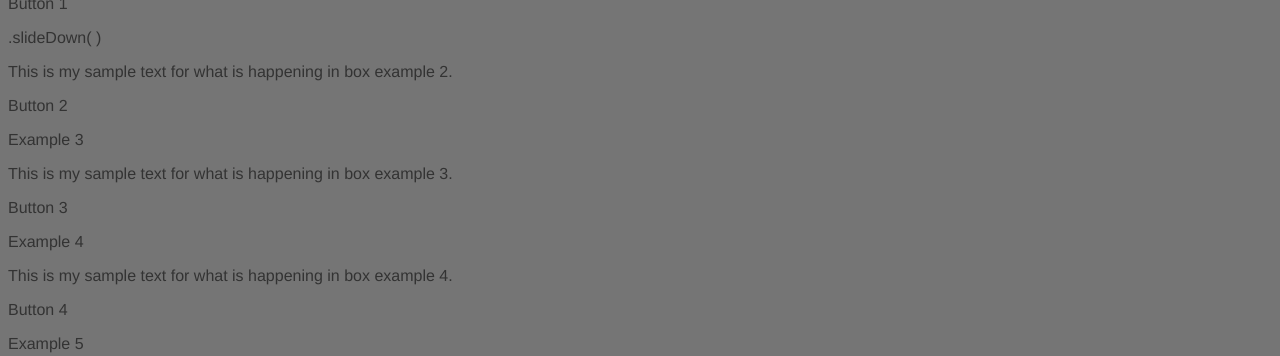
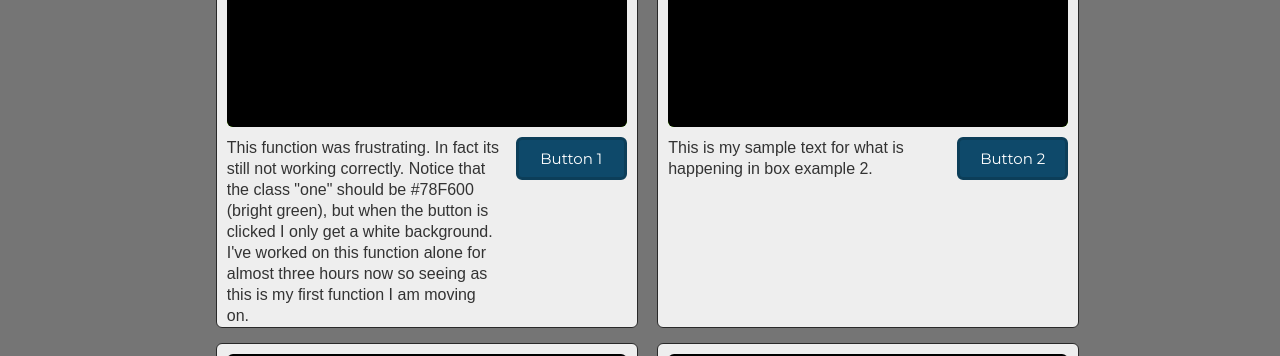
Before and after one commit to Thaddeous/15-Examples-of-jQuery-Uses, a website: page app/index.html in a window 1280 px wide. Shown: the part 107-463 px from the top of the page. Drawn offline with nearby package versions, Linux system fonts and the light colour scheme; files that its build step writes are made by us from their sources.

Commit message:
last nights work plus the correct css file

```diff
--- a/app/index.html
+++ b/app/index.html
@@ -180,6 +180,29 @@
                  <div class="button button15"><p>Button 15</p></div>
             </div>
         </div>
+
+        <div class="container"> <!-- Example example-15 -->
+            <div class="box box16"><p>Example 15</p></div>
+            <div class="leftbar">
+                <div class="text">This is my sample text for what is happening in box example 15.</div>
+            </div>
+            <div class="rightbar">
+                 <div class="button button15"><p>Button 15</p></div>
+            </div>
+        </div>
+
+
+
+
+
+
+
+
+
+
+
+
+
     </div>
 
 
--- a/app/styles/main.scss
+++ b/app/styles/main.scss
@@ -2,30 +2,96 @@
 // endbower
 
 body {
-    background: #757575;
-    font-family: "Helvetica Neue", Helvetica, Arial, sans-serif;
-    color: #333;
+  background: #757575;
+  font-family: "Helvetica Neue", Helvetica, Arial, sans-serif;
+  color: #333333;
+  font-family: sans-serif, 'Montserrat', 'Anonymous+Pro';
 }
 
-.hero-unit {
-    margin: 50px auto 0 auto;
-    width: 300px;
-    font-size: 18px;
-    font-weight: 200;
-    line-height: 30px;
-    background-color: #eee;
-    border-radius: 6px;
-    padding: 60px;
-    h1 {
-        font-size: 60px;
-        line-height: 1;
-        letter-spacing: -1px;
-    }
+.main {
+  text-align: center;
 }
 
-.browsehappy {
-    margin: 0.2em 0;
-    background: #ccc;
-    color: #000;
-    padding: 0.2em 0;
+.container {
+  display: inline-block;
+  width: 420px;
+  height: 400px;
+  margin: 15px 0px 0px 15px;
+  padding-bottom: 10px;
+  border-radius: 6px;
+  border: 1px solid #292929;
+  background-color: #eeeeee;
 }
+
+.box { /* Universal Box Layout & Styling Begins*/
+  width: 400px;
+  height: 200px;
+  margin: 10px auto;
+  border-radius: 6px;
+  background-color: #000000;
+}
+
+.box p {
+  color: #ffffff;
+  text-align: center;
+  margin: 0 auto;
+  font-size: 40px;
+  padding-top: 8px;
+  font-family: 'Montserrat';
+} /* Universal Box Layout & Styling Ends*/
+
+
+.leftbar { /* Leftbar & Rightbar Layout & Styling Begins*/
+  float: left;
+  width: 65%;
+  margin: 0px 10px auto;
+}
+
+.text {
+  text-align: left;
+  line-height: 21px;
+}
+
+.rightbar {
+  float: right;
+  width: 25%;
+  margin: 0px 10px auto;
+} /* Leftbar and Rightbar Layout & Styling Ends*/
+
+
+.button { /* General Button Layout & Styling Begins*/
+  display: inline;
+  float: right;
+  height: 37px;
+  width: 105px;
+  color: #ffffff;
+  font-size: 15px;
+  border-radius: 6px;
+  background-color: #0E496A;
+  border: 3px solid #0C3E59;
+}
+
+.button p {
+  text-align: center;
+  line-height: 37px;
+  margin: 0 auto;
+  font-family: 'Montserrat';
+} /* General Button Layout & Styling Ends*/
+
+
+.one { /* Example 1 .fadeIn()*/
+  width: 400px;
+  height: 200px;
+  margin: 10px auto;
+  border-radius: 6px;
+  background-color: #78F600;
+} /* End Example 1 .fadeIn()*/
+
+
+.two { /* Example 1 .slideDown()*/
+  width: 400px;
+  height: 200px;
+  margin: 10px auto;
+  border-radius: 6px;
+  background-color: #78F600;
+} /* End Example 1 .slideDown()*/
```
